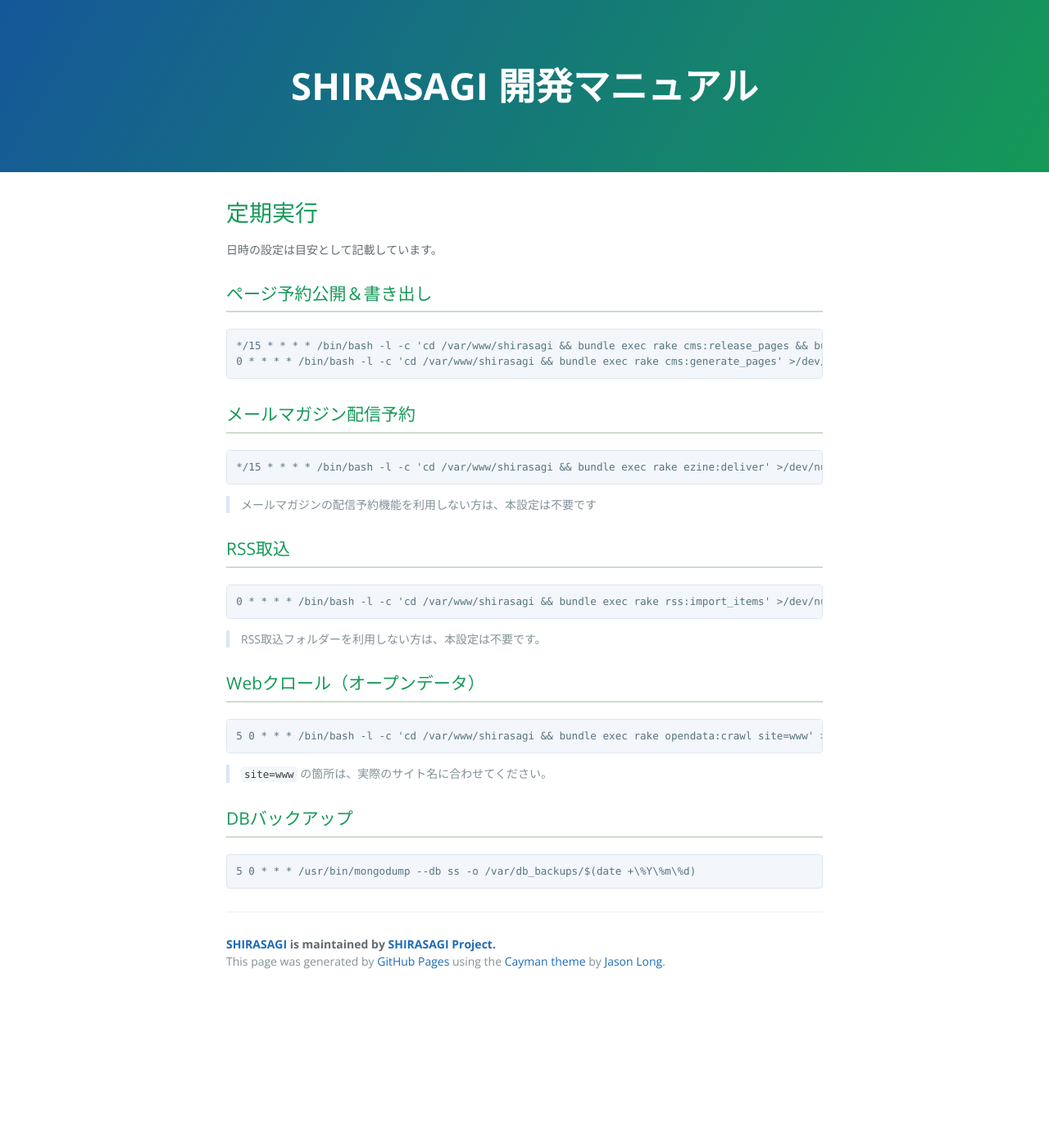
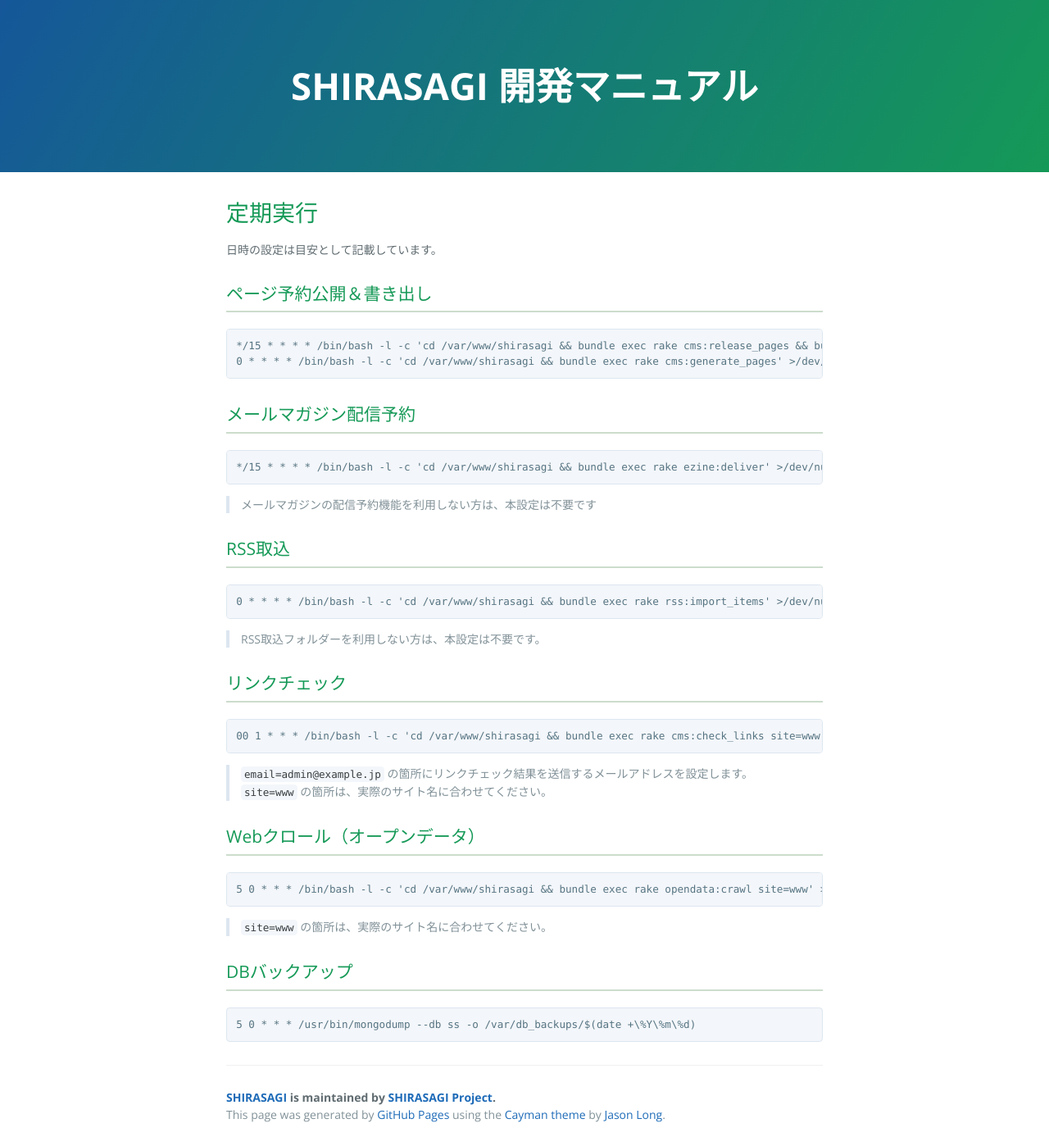
Before and after one commit to shirasagi/shirasagi.github.io, a Jekyll site: the page built from settings/cron.md, in a window 1280 px wide. Shown: the whole page at 82% size. Built offline with Jekyll 4.4.1, drawn with Linux system fonts in a browser that asks for light colours; nearby versions of some CDN libraries; before the commit the page ends 1211 px from its top, so only the background shows below that.

Commit message:
[add] check_links task

```diff
--- a/settings/cron.md
+++ b/settings/cron.md
@@ -28,6 +28,15 @@
 
 > RSS取込フォルダーを利用しない方は、本設定は不要です。
 
+## リンクチェック
+
+~~~
+00 1 * * * /bin/bash -l -c 'cd /var/www/shirasagi && bundle exec rake cms:check_links site=www email=admin@example.jp'
+~~~
+
+> `email=admin@example.jp` の箇所にリンクチェック結果を送信するメールアドレスを設定します。
+> `site=www` の箇所は、実際のサイト名に合わせてください。
+
 ## Webクロール（オープンデータ）
 
 ~~~
```
